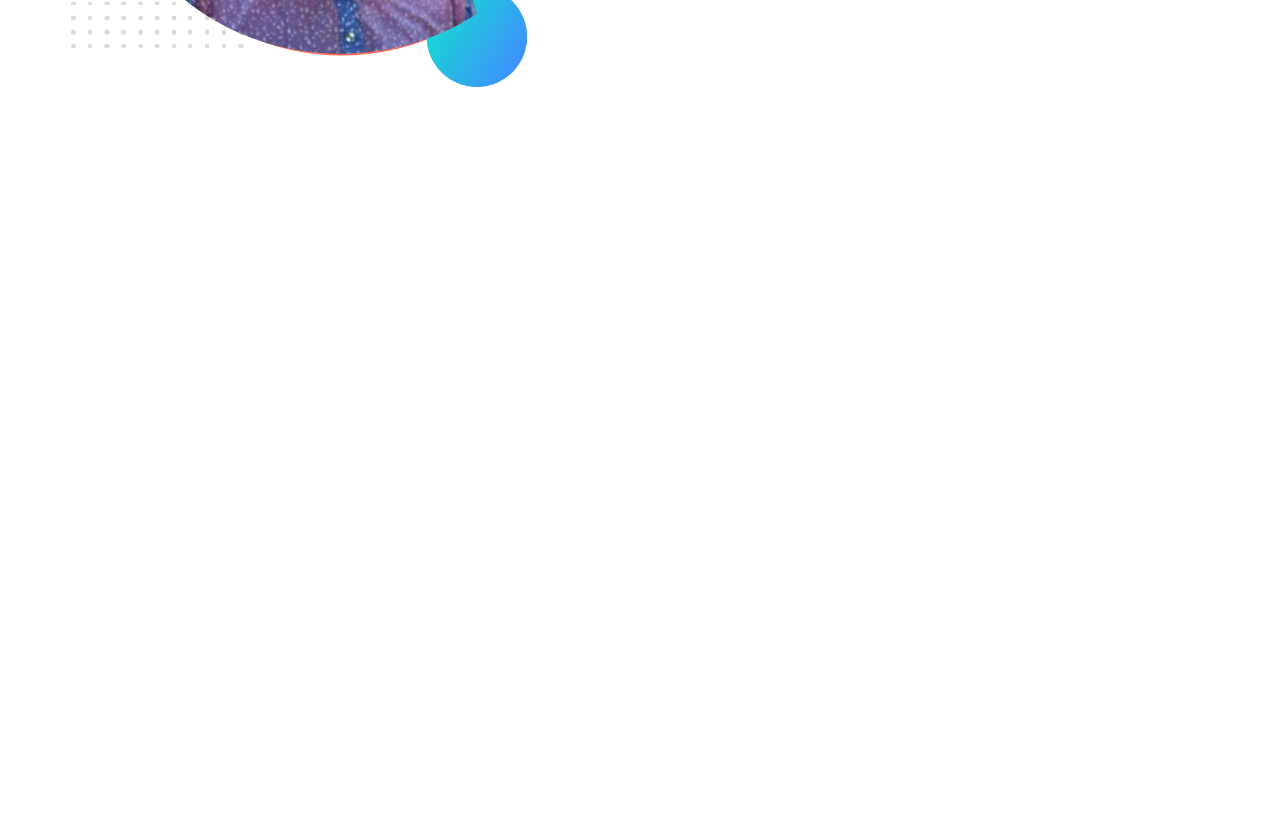
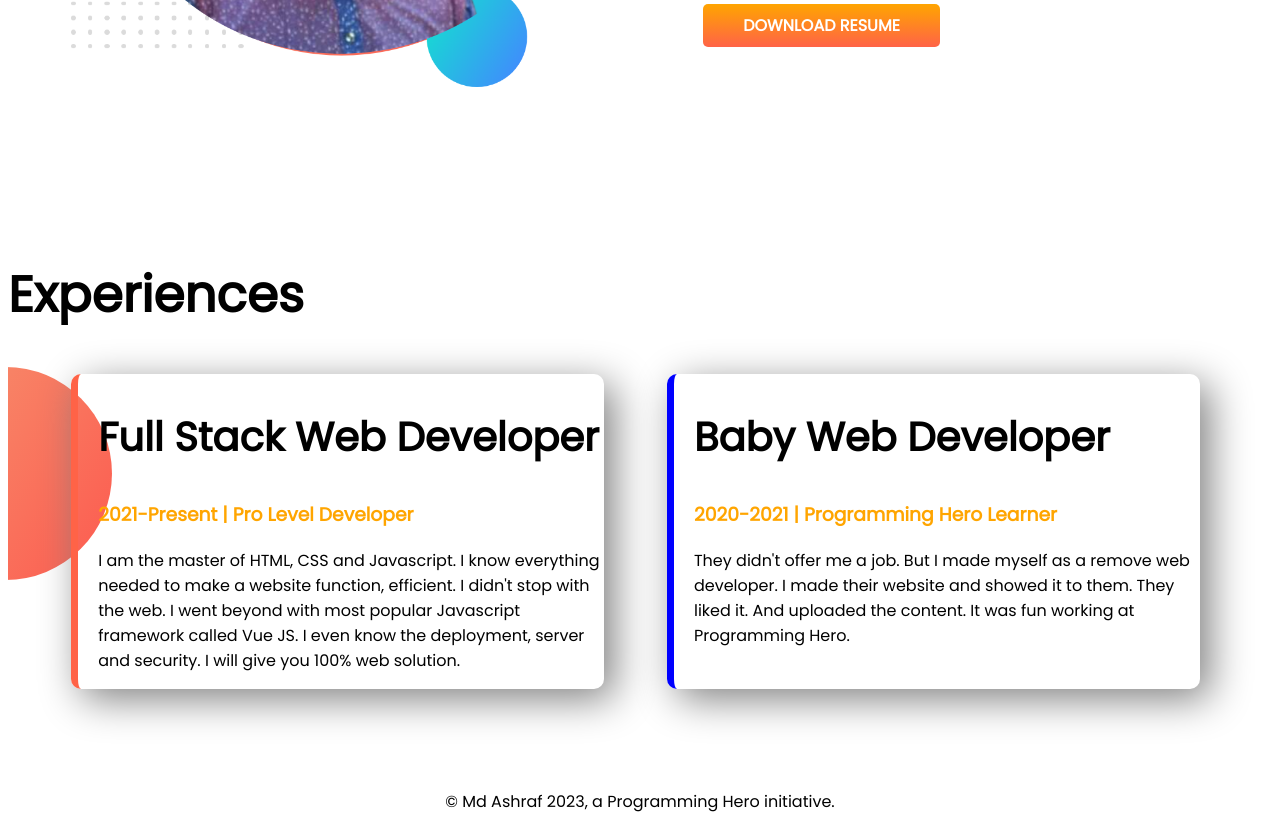
Before and after one commit to ALIASHRAFCHOWDHURY/Developing-portfolio, a plain HTML site: page index.html in a window 1280 px wide. Shown: the part 1205-2035 px from the top of the page. Before the commit the page ends 1463 px from the top, so only its background shows below. Drawn offline with Linux system fonts and the light colour scheme.

Commit message:
syle border and added footer

```diff
--- a/index.html
+++ b/index.html
@@ -11,7 +11,7 @@
         <link rel="stylesheet" href="style.css">
 </head>
 <body>
-        <section class="top-banner">
+        <section class="top-banner flexible-container">
          <div class="half-width">
         <h1>Welcome To</h1>
         <h1><span class="orange-color">Md Ashraf</span> World</h1>
@@ -24,7 +24,7 @@
         </body>
         </div>
         </section>
-        <section class="dream-big">
+        <section class="dream-big flexible-container">
                 <div class="half-width">
                        <img src="my-bg.png" alt="">
                 </div>
@@ -35,4 +35,22 @@
                         <a class="link-button" target="BLANK" href="https://www.linkedin.com/company/programminghero/">DOWNLOAD RESUME</a>
                 </div>
         </section>
+        <section class="Experience-area">
+                <h1>Experiences</h1>
+               <div class="flexible-container">
+                <div id="Full-Stack-Web-Developer" class="experience-item">
+                        <h2>Full Stack Web Developer</h2>
+                        <h3 class="orange-color">2021-Present | Pro Level Developer</h3>
+                        <p>I am the master of HTML, CSS and Javascript. I know everything needed to make a website function, efficient. I didn't stop with the web. I went beyond with most popular Javascript framework called Vue JS. I even know the deployment, server and security. I will give you 100% web solution.</p>
+                </div>
+                <div id="Baby-Web-Developer" class="experience-item">
+                        <h2>Baby Web Developer</h2>
+                        <h3 class="orange-color">2020-2021 | Programming Hero Learner</h3>
+                        <p>They didn't offer me a job. But I made myself as a remove web developer. I made their website and showed it to them. They liked it. And uploaded the content. It was fun working at Programming Hero.</p>
+                </div>
+               </div>
+        </section>
+        <footer>
+                <p>© Md Ashraf 2023, a Programming Hero initiative.</p>
+        </footer>
 </html>
--- a/style.css
+++ b/style.css
@@ -4,10 +4,13 @@ body{
 h1{
     font-size: 50px;
 }
+h2{
+    font-size: 40px;
+}
 .orange-color{
         color: orange;
 }
-section{
+.flexible-container{
         display: flex ;
       margin-bottom: 100px;
 }
@@ -37,3 +40,25 @@ section{
         background-repeat: no-repeat;
         background-position: right;
 }
+.Experience-area{
+        background-image: url(b-c.png);
+        background-repeat: no-repeat;
+        background-position: left;
+}
+.experience-item{
+        width: 40%;
+        margin-left: 5%;
+        margin-left:5% ;
+        padding-left: 20px;
+        border-radius: 10px;
+        box-shadow:10px 10px 40px grey;
+}
+#Full-Stack-Web-Developer{
+        border-left: 7px solid tomato;
+}
+#Baby-Web-Developer{
+        border-left: 7px solid blue;
+}
+footer{
+        text-align: center;
+}
```
Also changed, not shown: b-c.png (added).
